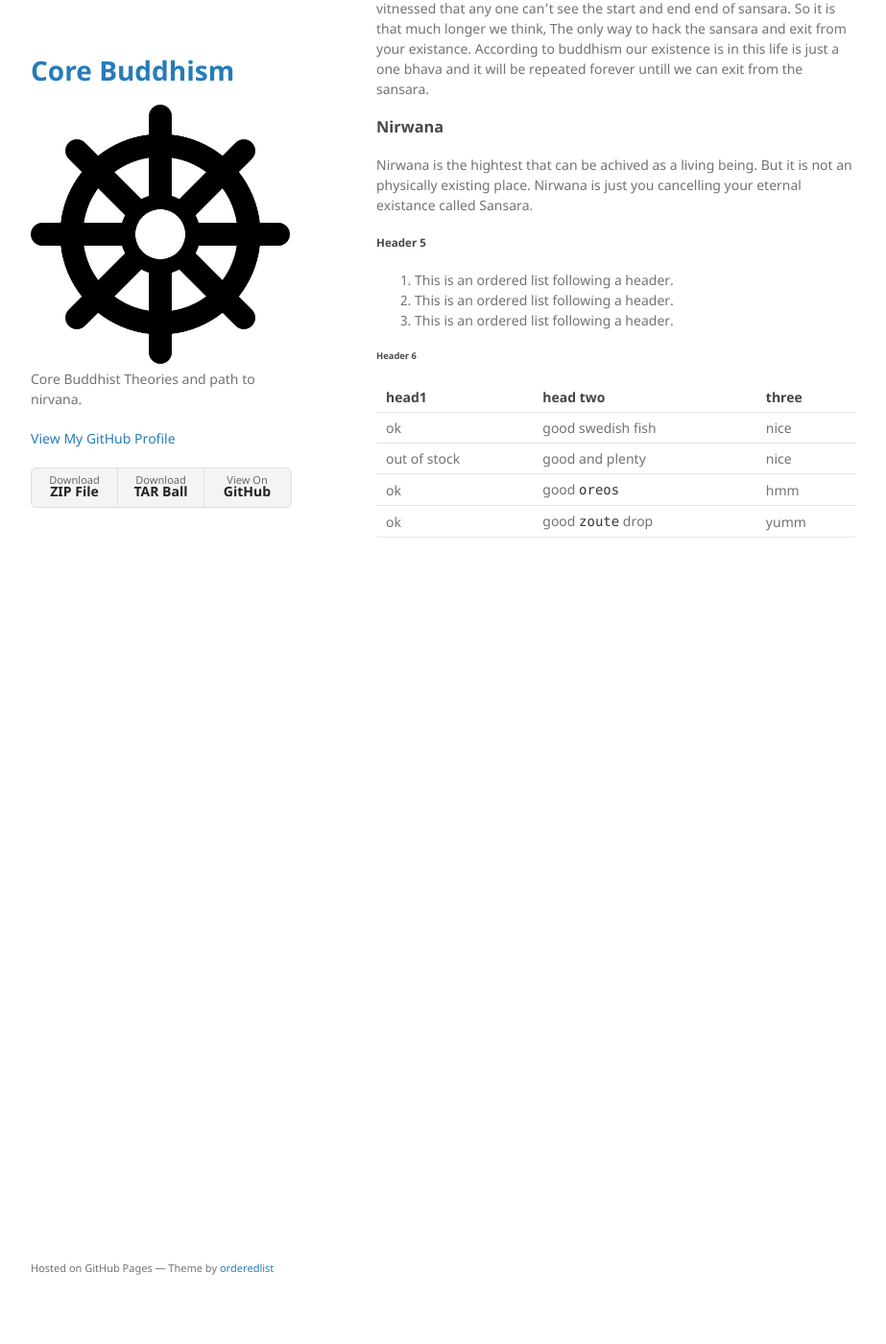
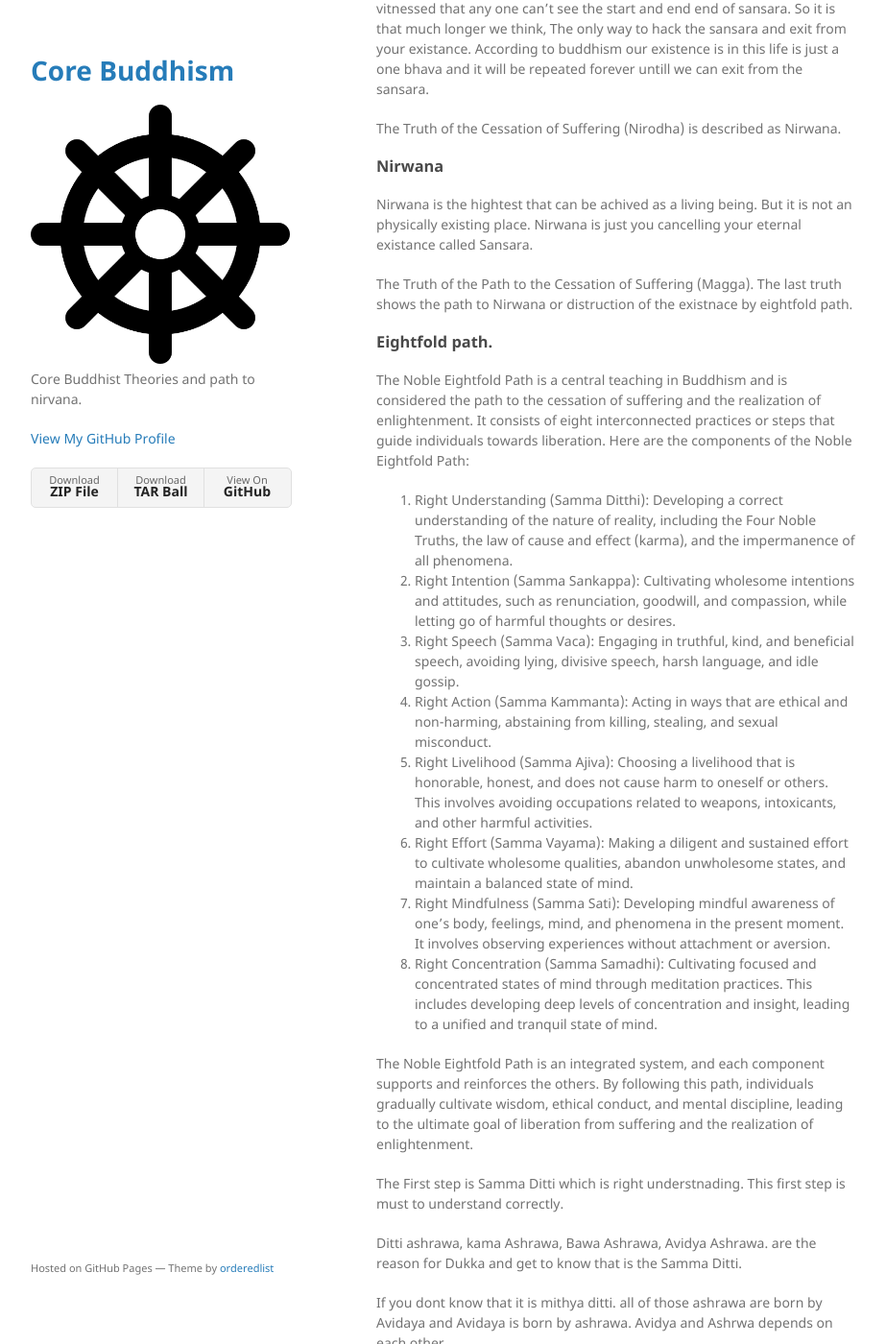
Before and after one commit to tharangar/tharangar.github.io, a Jekyll site: the page built from index.md, in a window 1280 px wide and 1400 px high, scrolled down 3686 px. Shown: the whole window at 96% size, without its empty margins (178-1101 px from the left). Built offline with Jekyll 4.4.1, drawn with Linux system fonts in a browser that asks for light colours; our own code applies the rules of GitHub Pages for plain Markdown files; before the commit the page ends 4316 px from its top, so only the background shows below that; some of the changed text lies outside the part shown.

Commit message:
[BDSM-0010] Four norbal truth description

```diff
--- a/index.md
+++ b/index.md
@@ -88,24 +88,37 @@ So it  is that much longer  we  think, The only way to hack the sansara and exit
 According  to buddhism our existence is in this  life is just a one  bhava and it will be repeated forever untill we can exit from the sansara.
 
 
-
+The Truth of the Cessation of Suffering (Nirodha) is described as Nirwana.
 ### Nirwana
 
 Nirwana is the hightest that can be achived as a living being. But it is not an physically existing place.
 Nirwana is just you cancelling your eternal existance called Sansara.
 
 
-##### Header 5
 
-1.  This is an ordered list following a header.
-2.  This is an ordered list following a header.
-3.  This is an ordered list following a header.
+The Truth of the Path to the Cessation of Suffering (Magga).
+The last truth shows the path to Nirwana or distruction of the existnace by eightfold path.
+### Eightfold path.
 
-###### Header 6
+The Noble Eightfold Path is a central teaching in Buddhism and is considered the path to the cessation of suffering and the realization of enlightenment. It consists of eight interconnected practices or steps that guide individuals towards liberation. Here are the components of the Noble Eightfold Path:
 
-| head1        | head two          | three |
-|:-------------|:------------------|:------|
-| ok           | good swedish fish | nice  |
-| out of stock | good and plenty   | nice  |
-| ok           | good `oreos`      | hmm   |
-| ok           | good `zoute` drop | yumm  |
+1. Right Understanding (Samma Ditthi): Developing a correct understanding of the nature of reality, including the Four Noble Truths, the law of cause and effect (karma), and the impermanence of all phenomena.
+2. Right Intention (Samma Sankappa): Cultivating wholesome intentions and attitudes, such as renunciation, goodwill, and compassion, while letting go of harmful thoughts or desires.
+3. Right Speech (Samma Vaca): Engaging in truthful, kind, and beneficial speech, avoiding lying, divisive speech, harsh language, and idle gossip.
+4. Right Action (Samma Kammanta): Acting in ways that are ethical and non-harming, abstaining from killing, stealing, and sexual misconduct.
+5. Right Livelihood (Samma Ajiva): Choosing a livelihood that is honorable, honest, and does not cause harm to oneself or others. This involves avoiding occupations related to weapons, intoxicants, and other harmful activities.
+6. Right Effort (Samma Vayama): Making a diligent and sustained effort to cultivate wholesome qualities, abandon unwholesome states, and maintain a balanced state of mind.
+7. Right Mindfulness (Samma Sati): Developing mindful awareness of one's body, feelings, mind, and phenomena in the present moment. It involves observing experiences without attachment or aversion.
+8. Right Concentration (Samma Samadhi): Cultivating focused and concentrated states of mind through meditation practices. This includes developing deep levels of concentration and insight, leading to a unified and tranquil state of mind.
+
+The Noble Eightfold Path is an integrated system, and each component supports and reinforces the others. By following this path, individuals gradually cultivate wisdom, ethical conduct, and mental discipline, leading to the ultimate goal of liberation from suffering and the realization of enlightenment.
+
+The First step is Samma Ditti which is right understnading.
+This first step is must to understand correctly.
+
+Ditti ashrawa, kama Ashrawa, Bawa Ashrawa, Avidya Ashrawa.
+are the reason for Dukka and get to know that is the Samma Ditti.
+
+If you dont know that it is mithya ditti.
+all of those ashrawa are born by Avidaya and Avidaya is born by ashrawa.
+Avidya and Ashrwa depends on each other.
```
